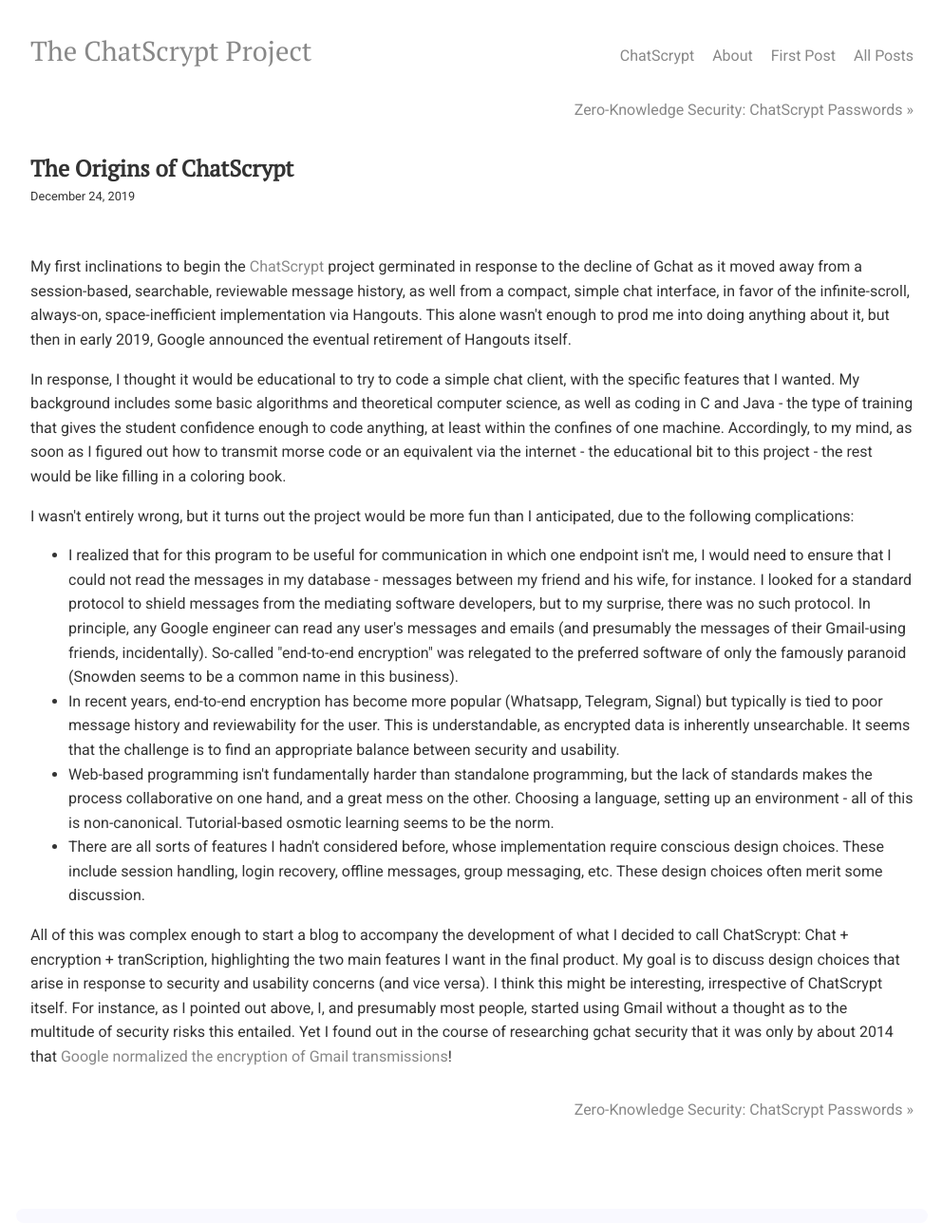
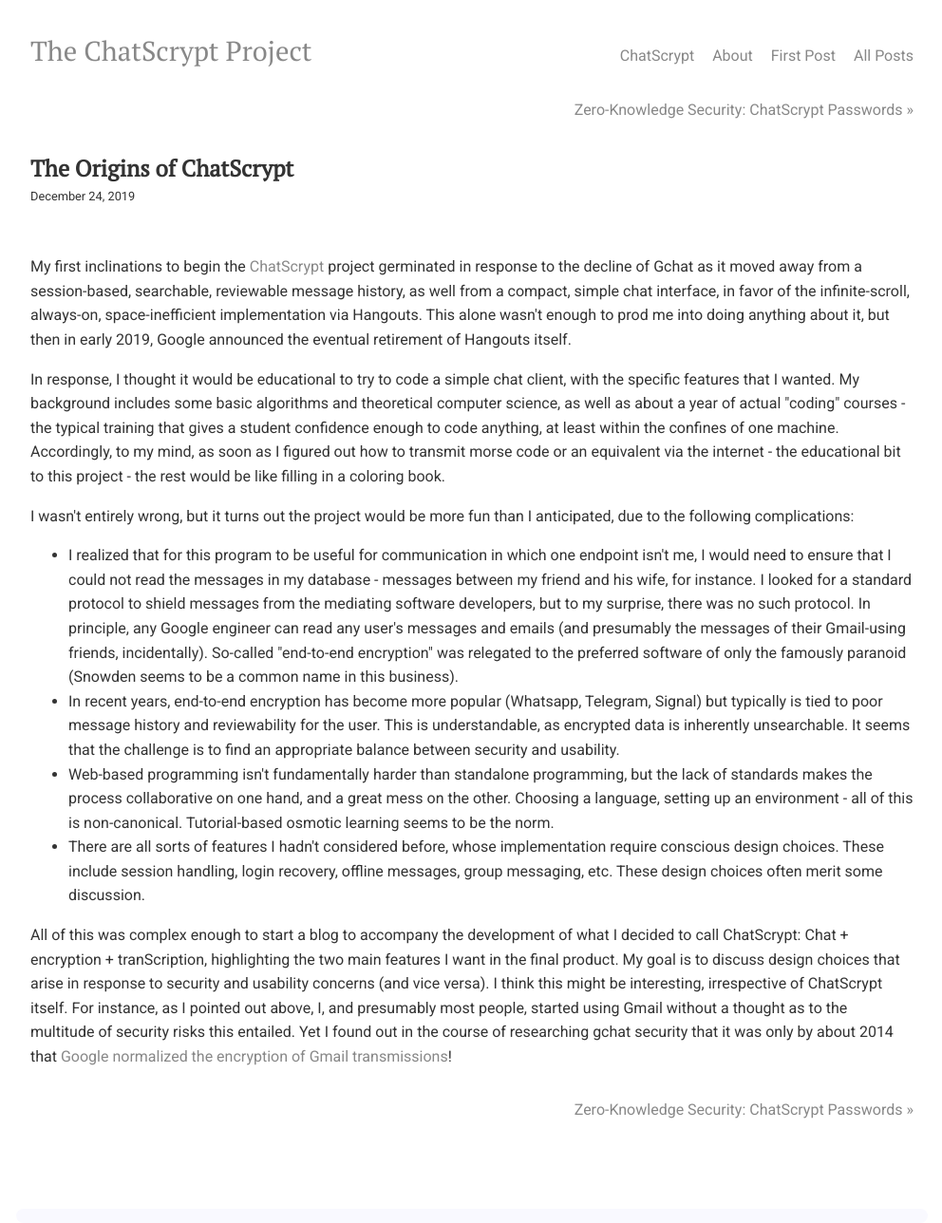
Before and after one commit to chatscrypt/chatscrypt.github.io, a Jekyll site: the page built from _posts/2019-12-24-the-origins-of-chatscrypt.html, in a window 1280 px wide. Shown: the whole page at 95% size, without its empty margins (143-1135 px from the left). Built offline with Jekyll 4.4.1, drawn with Linux system fonts in a browser that asks for light colours; comment, search, counter and statistics services are not loaded.

Commit message:
Update 2019-12-24-the-origins-of-chatscrypt.html

```diff
--- a/_posts/2019-12-24-the-origins-of-chatscrypt.html
+++ b/_posts/2019-12-24-the-origins-of-chatscrypt.html
@@ -7,7 +7,7 @@ date: 2019-12-24
 
 My first inclinations to begin the <a href="https://chatscrypt.herokuapp.com/">ChatScrypt</a> project germinated in response to the decline of Gchat as it moved away from a session-based, searchable, reviewable message history, as well from a compact, simple chat interface, in favor of the infinite-scroll, always-on, space-inefficient implementation via Hangouts. This alone wasn't enough to prod me into doing anything about it, but then in early 2019, Google announced the eventual retirement of Hangouts itself.
 
-<p>In response, I thought it would be educational to try to code a simple chat client, with the specific features that I wanted. My background includes some basic algorithms and theoretical computer science, as well as coding in C and Java - the type of training that gives the student confidence enough to code anything, at least within the confines of one machine. Accordingly, to my mind, as soon as I figured out how to transmit morse code or an equivalent via the internet - the educational bit to this project - the rest would be like filling in a coloring book.
+<p>In response, I thought it would be educational to try to code a simple chat client, with the specific features that I wanted. My background includes some basic algorithms and theoretical computer science, as well as about a year of actual "coding" courses - the typical training that gives a student confidence enough to code anything, at least within the confines of one machine. Accordingly, to my mind, as soon as I figured out how to transmit morse code or an equivalent via the internet - the educational bit to this project - the rest would be like filling in a coloring book.
 
 <p>I wasn't entirely wrong, but it turns out the project would be more fun than I anticipated, due to the following complications:
 
```
